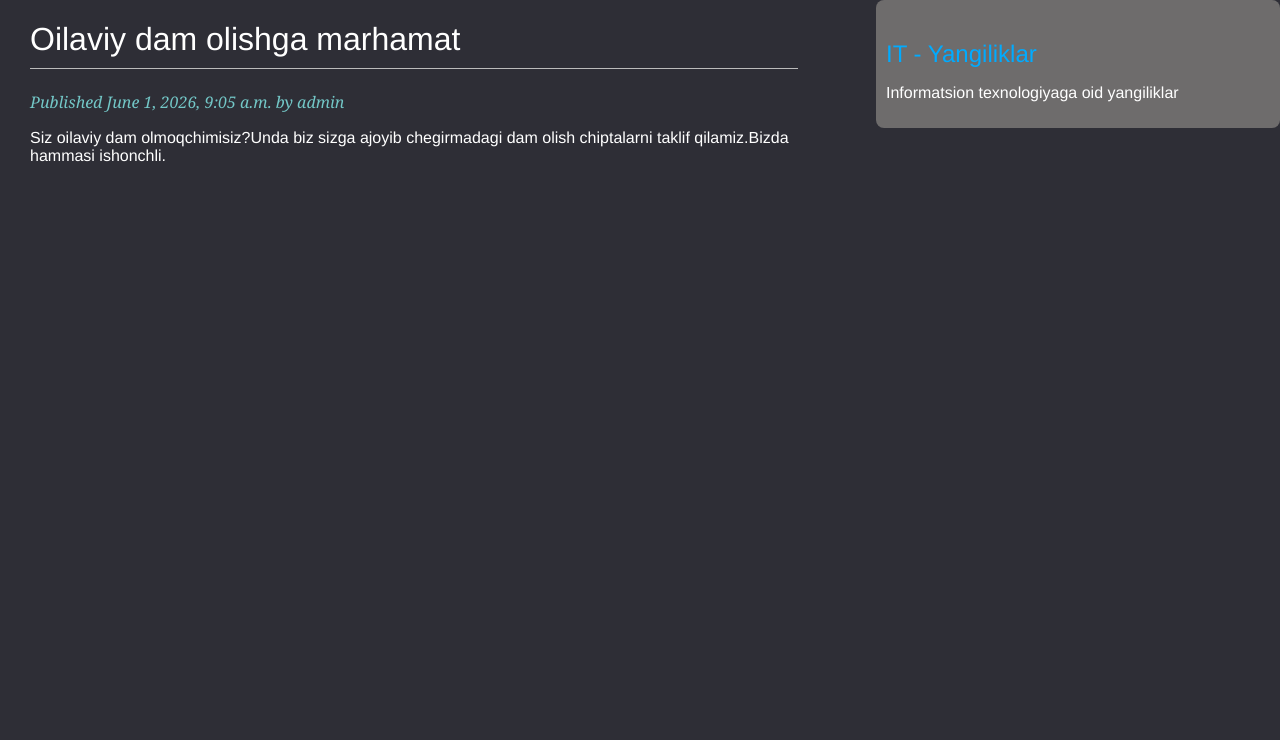
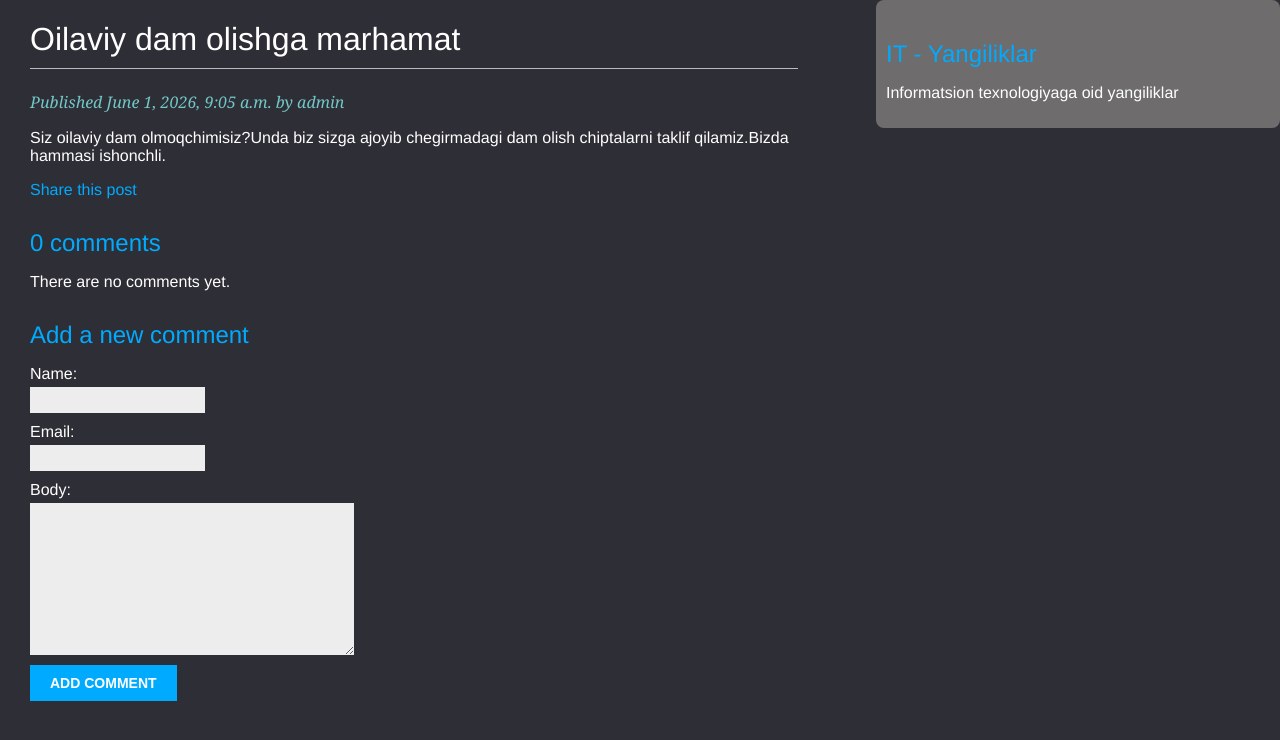
Before and after one commit to ramazontursunov07/blog_site, a Django app: a page that uses templates/blog/base.html in a window 1280 px wide. Shown: the top 740 px of the page. Run offline with Django 5.2, Linux system fonts and the light colour scheme; data comes from the database, SQL or seed files in the repository; both versions use the stored data as it was after the commit.

Commit message:
Added blog description section

```diff
--- a/blogapp/admin.py
+++ b/blogapp/admin.py
@@ -4,7 +4,7 @@ from .models import Post
 
 @admin.register(Post)
 class PostAdmin(admin.ModelAdmin):
-    list_display = ('title', 'slug', 'author', 'publish', 'status')
+    list_display = ('title', 'author', 'publish', 'status', 'slug')
     list_filter = ('status', 'created', 'publish', 'author')
     search_fields = ('title', 'body')
     prepopulated_fields = {'slug': ('title',)}
--- /dev/null
+++ b/blogapp/forms.py
@@ -0,0 +1,15 @@
+from django import forms
+from .models import Comment
+
+
+class EmailPostForm(forms.Form):
+    name = forms.CharField(max_length=255, label='Name')
+    email = forms.EmailField(label='Email')
+    to = forms.EmailField(label='To')
+    comments = forms.CharField(required=False, widget=forms.Textarea(), label='Comments')
+
+
+class CommentForm(forms.ModelForm):
+    class Meta:
+        model = Comment
+        fields = ('name', 'email', 'body')
--- a/blogapp/models.py
+++ b/blogapp/models.py
@@ -14,12 +14,11 @@ class Post(models.Model):
         ('draft', 'Draft'),
         ('published', 'Published')
     )
-
-    title = models.CharField(max_length=255)
-    slug = models.SlugField(max_length=255, unique_for_date='publish')
+    title = models.CharField(max_length=250)
+    slug = models.CharField(max_length=250, unique_for_date='publish')
     author = models.ForeignKey(User, on_delete=models.CASCADE, related_name='blog_posts')
     body = models.TextField()
-    publish = models.DateTimeField(default=timezone.now)
+    publish = models.DateTimeField(default=timezone.now())
     created = models.DateTimeField(auto_now_add=True)
     updated = models.DateTimeField(auto_now=True)
     status = models.CharField(max_length=10, choices=STATUS_CHOICES, default='draft')
@@ -34,8 +33,26 @@ class Post(models.Model):
     published = PublishedManager()
 
     def get_absolute_url(self):
-        return reverse("blogapp:post_detail",args=[self.publish.year,self.publish.month,self.publish.day,self.slug])
+        return reverse('blogapp:post_detail', args=[self.publish.year,
+                                                    self.publish.month,
+                                                    self.publish.day,
+                                                    self.slug])
 
 
-posts = Post.objects.filter(status='published')
-p_posts = Post.published.all()
+class Comment(models.Model):
+    post = models.ForeignKey(Post, on_delete=models.CASCADE, related_name='comments')
+    name = models.CharField(max_length=80)
+    email = models.EmailField()
+    body = models.TextField()
+    created = models.DateTimeField(auto_now_add=True)
+    updated = models.DateTimeField(auto_now=True)
+    active = models.BooleanField(default=True)
+
+    class Meta:
+        ordering = ('created',)
+
+    def __str__(self):
+        return f"Comment by {self.name} on {self.post}"
+#
+# posts = Post.objects.filter(status='published')
+# p_posts = Post.published.all()
--- a/blogapp/urls.py
+++ b/blogapp/urls.py
@@ -1,9 +1,10 @@
 from django.urls import path
-from .views import PostListView, post_detail
+from .views import PostListView, post_detail,post_share
 
 app_name = 'blogapp'
 
 urlpatterns = [
     path('', PostListView.as_view(), name='main'),
-    path('<int:year>/<int:month>/<int:day>/<slug:slug>/', post_detail, name='post_detail')
+    path('<int:year>/<int:month>/<int:day>/<slug:slug>/', post_detail, name='post_detail'),
+    path('<int:post_id>/share/', post_share, name='post_share')
 ]
--- a/blogapp/views.py
+++ b/blogapp/views.py
@@ -1,16 +1,70 @@
 from django.shortcuts import render, get_object_or_404
-from .models import Post
+from .models import Post, Comment
 from django.views.generic import ListView
+from .forms import CommentForm, EmailPostForm
+from django.core.mail import send_mail
+from django.core.mail import send_mail
+from django.conf import settings
+import logging
+
+logger = logging.getLogger(__name__)
 
 
 class PostListView(ListView):
     queryset = Post.published.all()
     context_object_name = 'posts'
-    paginate_by = 5
+    paginate_by = 2
     template_name = 'blog/post/list.html'
 
 
 def post_detail(request, year, month, day, slug):
     post = get_object_or_404(Post, slug=slug, status='published', publish__year=year, publish__month=month,
                              publish__day=day)
-    return render(request, 'blog/post/detail.html',{'post':post})
+
+    comments = post.comments.filter(active=True)
+    new_comment = None
+
+    if request.method == 'POST':
+        comment_form = CommentForm(data=request.POST)
+        if comment_form.is_valid():
+            new_comment = comment_form.save(commit=False)
+            new_comment.post = post
+            new_comment.save()
+    else:
+        comment_form = CommentForm()
+
+    return render(request,
+                  'blog/post/detail.html',
+                  {'post': post,
+                   'comments': comments,
+                   'new_comment': new_comment,
+                   'comment_form': comment_form})
+
+
+def post_share(request, post_id):
+    post = get_object_or_404(Post, id=post_id, status='published')
+    send = False
+
+    if request.method == 'POST':
+        form = EmailPostForm(request.POST)
+        if form.is_valid():
+            cd = form.cleaned_data
+            print(cd)
+            post_url = request.build_absolute_uri(post.get_absolute_url())
+            title = f"{cd['name']} sizga {post.title}ni o'qishni taklif etadi!"
+            message = f"{post.title} maqolasini o'qing {post_url}\n\n" \
+                      f"{cd['name']}ning izohi: {cd['comments']}"
+            # send_mail dan oldin qo'shing:
+            print(f"Email yuborilmoqda: {cd['to']}")
+            print(f"FROM: {settings.EMAIL_HOST_USER}")
+
+            send_mail(title, message, 'ramazontursunov007@gmail.com', [cd['to']], fail_silently=False)
+
+            print("Email muvaffaqiyatli yuborildi!")
+            send_mail(title, message, 'ramazontursunov007@gmail.com', [cd['to']], fail_silently=False)
+            send = True
+
+    else:
+        form = EmailPostForm()
+
+    return render(request, 'blog/post/share.html', {'post': post, 'form': form, 'send': send})
--- a/static/css/blog.css
+++ b/static/css/blog.css
@@ -107,3 +107,7 @@ input[type=submit] {
 .post:hover {
     background-color:#51515b;
 }
+
+label {
+    color:blue !important;
+}
--- a/templates/blog/base.html
+++ b/templates/blog/base.html
@@ -5,6 +5,11 @@
     <meta charset="UTF-8">
     <title>{% block title %}{% endblock %}</title>
     <link href="{% static 'css/blog.css' %}" rel="stylesheet">
+    <style>
+        label {
+            color: white !important;
+        }
+    </style>
 
 </head>
 <body>
--- a/templates/blog/post/detail.html
+++ b/templates/blog/post/detail.html
@@ -8,4 +8,39 @@
         Published {{ post.publish }} by {{ post.author }}
     </p>
     {{ post.body|linebreaks }}
+
+    <p>
+        <a href="{% url 'blogapp:post_share' post.id %}">
+            Share this post
+        </a>
+    </p>
+
+    {% with comments.count as total_comments %}
+        <h2>
+            {{ total_comments }} comment{{total_comments|pluralize}}
+        </h2>
+    {% endwith %}
+
+    {% for comment in comments %}
+        <div class="comment">
+            <p class="info">
+                Comment {{ forloop.counter }} by {{comment.name}}
+                {{ comment.created }}
+            </p>
+            {{ comment.body|linebreaks }}
+        </div>
+    {% empty %}
+        <p> There are no comments yet.</p>
+    {% endfor %}
+
+    {% if new_comment %}
+        <h2>Your comment has been added</h2>
+    {% else %}
+        <h2>Add a new comment</h2>
+        <form method="post" style="color:white !important;">
+            {{ comment_form.as_p }}
+            {% csrf_token %}
+            <p><input type="submit" value="Add comment"></p>
+        </form>
+    {% endif %}
 {% endblock %}
--- a/templates/blog/post/list.html
+++ b/templates/blog/post/list.html
@@ -10,7 +10,7 @@
             <p class="date">
                 Published {{ post.publish }} by {{ post.author }}
             </p>
-
+            {{ post.body|truncatewords:30|linebreaks }}
         </div>
     {% endfor %}
     {% include 'paginator.html' with page=page_obj %}
```
Also changed, not shown: blog/settings.py (+10 -8 lines), templates/blog/post/share.html (added, +19 -0 lines), blogapp/migrations/0002_alter_post_publish_alter_post_slug_alter_post_title_and_more.py (added), blogapp/migrations/0003_alter_post_publish.py (added), db.sqlite3, templates/paginator.html (indentation only).
